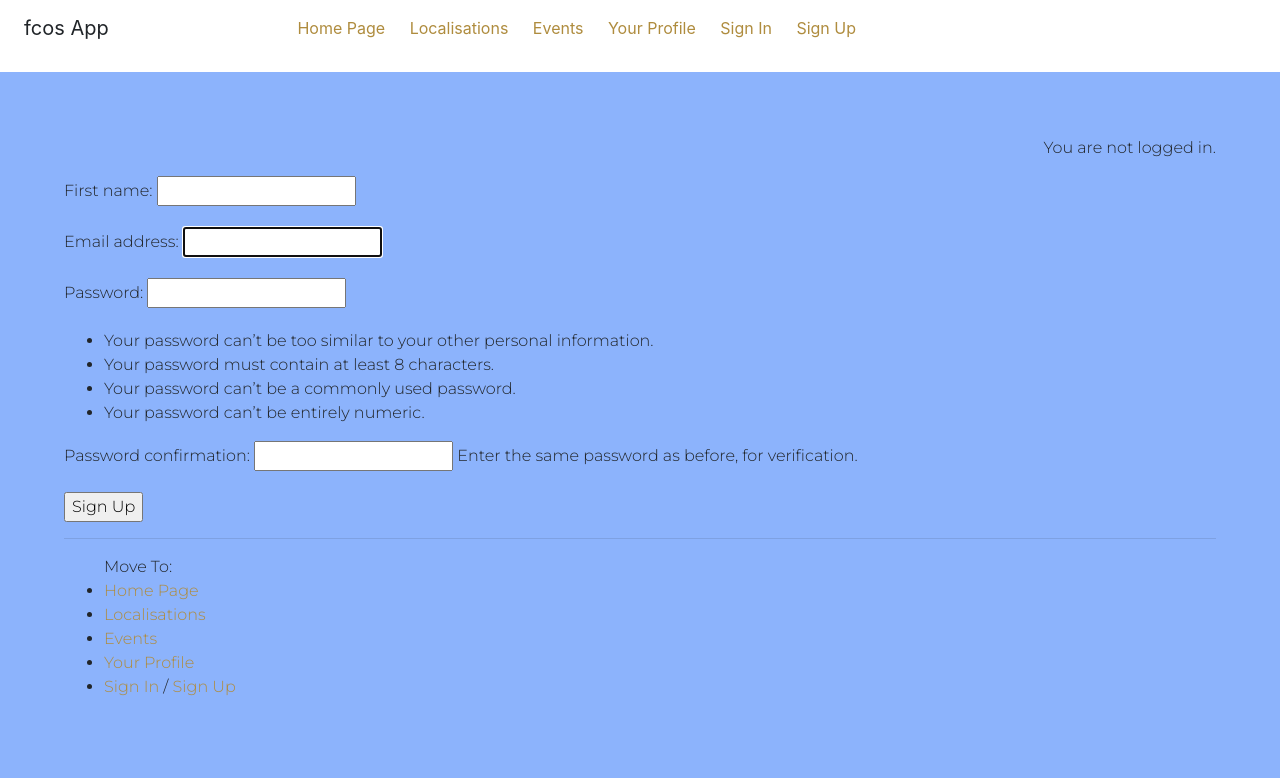
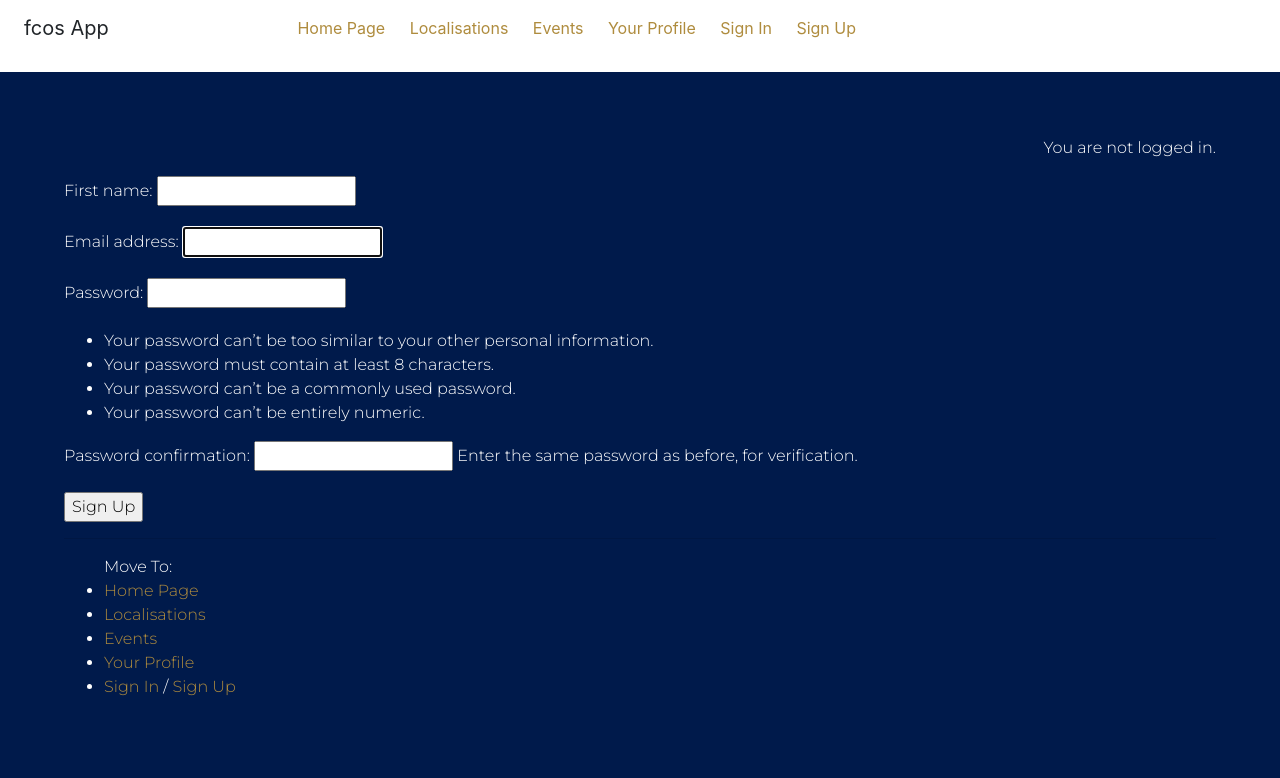
Before and after one commit to FranQyy/fcos, a Django app: page /signup/ in a window 1280 px wide. Shown: the top 778 px of the page. Run offline with Django 3.2, Linux system fonts and the light colour scheme; some libraries are stand-ins or nearby versions.

Commit message:
colors' change

```diff
--- a/src/fcos_project/fcos_pages/static/fcos_pages/style.css
+++ b/src/fcos_project/fcos_pages/static/fcos_pages/style.css
@@ -1,10 +1,12 @@
 html{
-  background-color: rgb(140, 179, 252);
+  background-color: rgb(0, 26, 75);
+  color: white;
 }
 
 #body{
   padding: 5%;
-  background-color: rgb(140, 179, 252);
+  background-color: rgb(0, 26, 75);
+  color: white;
   font-family: 'Montserrat', sans-serif;
   font-size: 300;
 }
@@ -20,3 +22,7 @@ html a{
 #menu{
   margin-right: 30%;
 }
+
+.card{
+  color: black;
+}
--- a/src/fcos_project/fcos_pages/views.py
+++ b/src/fcos_project/fcos_pages/views.py
@@ -42,7 +42,7 @@ def events(request):
   position = response.json()
 
   n2yo_apikey = config('n2yo_apikey')
-  response = requests.get('http://www.n2yo.com/rest/v1/satellite/radiopasses/25544/{0}/{1}/0/7/60/&apiKey={2}'.format(position['latitude'],position['longitude'],n2yo_apikey))
+  response = requests.get('http://www.n2yo.com/rest/v1/satellite/visualpasses/25544/{0}/{1}/0/7/60/&apiKey={2}'.format(position['latitude'],position['longitude'],n2yo_apikey))
   prediction = response.json()
 
   prediction1_timestamp = prediction['passes'][0]['startUTC']
```
